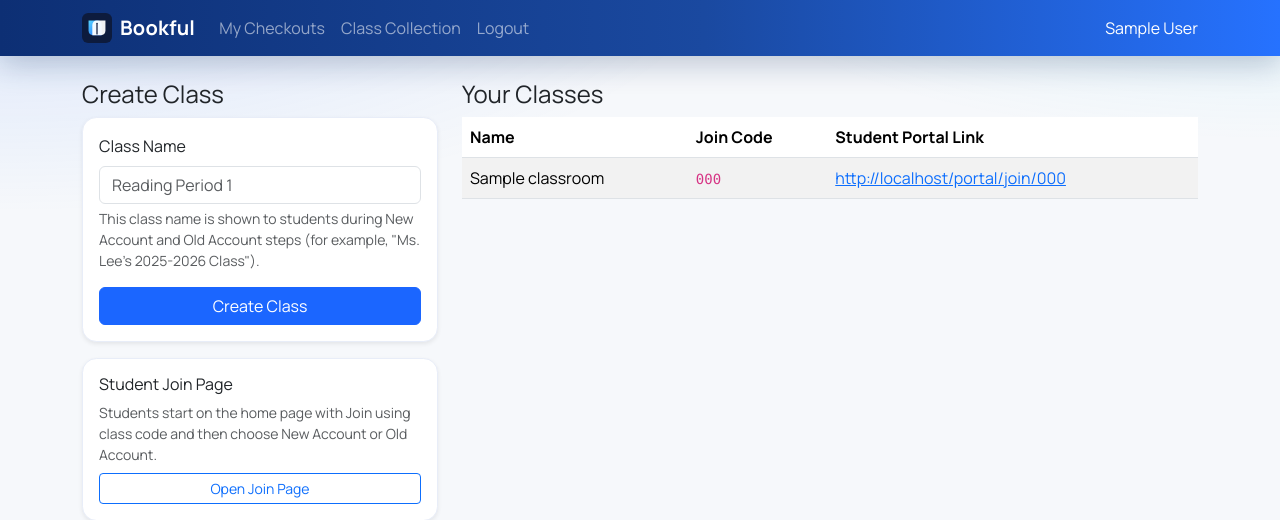
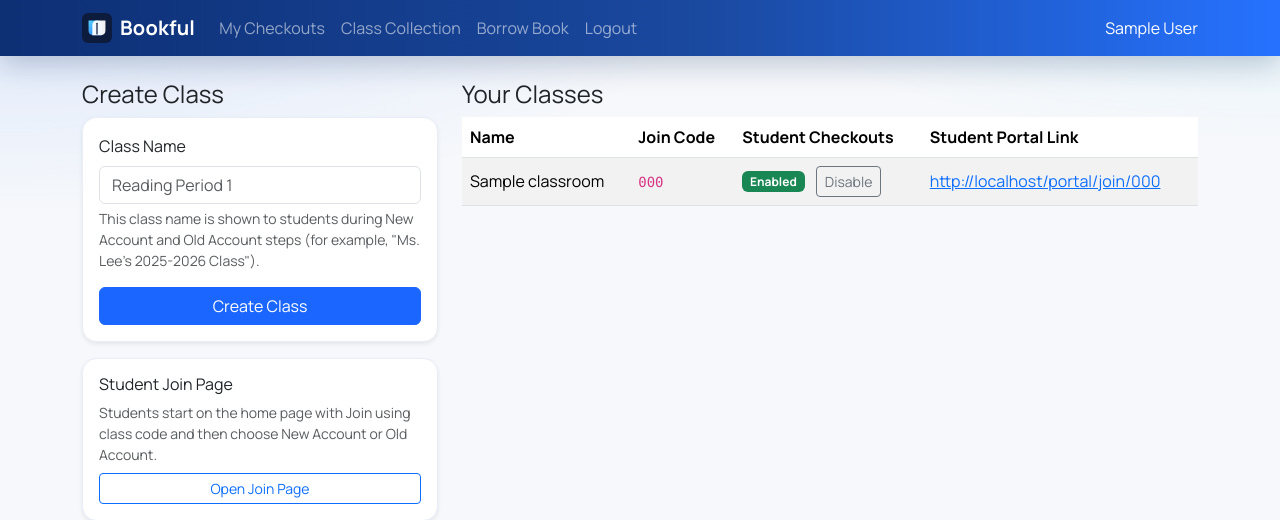
Before and after one commit to GGUI-Classroom/Bookful, a Flask app: page /classes/ in a window 1280 px wide. Shown: the top 520 px of the page. Run offline with Flask 3, Linux system fonts and the light colour scheme; a user stored in the database is signed in; tables that the repository leaves empty hold one stand-in row (values such as "Sample post").

Commit message:
Add student borrowing functionality with toggle for self-checkouts and new borrow form

```diff
--- a/app/classes/routes.py
+++ b/app/classes/routes.py
@@ -39,6 +39,18 @@ def index():
     return render_template("classes/index.html", form=form, classrooms=classrooms)
 
 
+@classes_bp.post("/<int:classroom_id>/toggle-student-checkouts")
+@login_required
+def toggle_student_checkouts(classroom_id: int):
+    classroom = Classroom.query.filter_by(id=classroom_id, teacher_id=current_user.id).first_or_404()
+    classroom.allow_student_checkouts = not classroom.allow_student_checkouts
+    db.session.commit()
+
+    state = "enabled" if classroom.allow_student_checkouts else "disabled"
+    flash(f"Student self-checkouts {state} for {classroom.name}.", "success")
+    return redirect(url_for("classes.index"))
+
+
 @classes_bp.get("/join/<string:join_code>")
 def join(join_code: str):
     return redirect(url_for("portal.choose_account", join_code=join_code))
--- a/app/forms.py
+++ b/app/forms.py
@@ -75,6 +75,11 @@
     submit = SubmitField("Sign In")
 
 
+class StudentBorrowForm(FlaskForm):
+    book_id = SelectField("Book", coerce=int, default=0)
+    submit = SubmitField("Borrow Book")
+
+
 class RecordImportForm(FlaskForm):
     classroom_id = SelectField("Classroom", coerce=int, default=0)
     records_file = FileField("CSV File", validators=[DataRequired()])
--- a/app/models.py
+++ b/app/models.py
@@ -41,6 +41,7 @@ class Classroom(db.Model):
     teacher_id = db.Column(db.Integer, db.ForeignKey("teacher.id"), nullable=False, index=True)
     name = db.Column(db.String(120), nullable=False)
     join_code = db.Column(db.String(32), unique=True, nullable=False, index=True)
+    allow_student_checkouts = db.Column(db.Boolean, nullable=False, default=False, index=True)
     created_at = db.Column(db.DateTime, default=datetime.utcnow, nullable=False)
 
     students = db.relationship("Student", backref="classroom", lazy="dynamic")
--- a/app/portal/routes.py
+++ b/app/portal/routes.py
@@ -1,11 +1,11 @@
-from datetime import date, datetime
+from datetime import date, datetime, timedelta
 from functools import wraps
 
 from flask import flash, redirect, render_template, request, session, url_for
 from sqlalchemy.orm import joinedload
 
 from app.extensions import db
-from app.forms import PortalCodeForm, PortalNewAccountForm, PortalOldAccountForm
+from app.forms import PortalCodeForm, PortalNewAccountForm, PortalOldAccountForm, StudentBorrowForm
 from app.models import Book, CheckoutRecord, Classroom, Student, StudentAccount
 from app.portal import portal_bp
 from app.utils.matching import find_best_name_match
@@ -21,9 +21,12 @@ def _current_student_account() -> StudentAccount | None:
 @portal_bp.app_context_processor
 def inject_student_portal_context():
     account = _current_student_account()
+    classroom = account.student.classroom if account else None
     return {
         "student_portal_account": account,
         "student_portal_student": account.student if account else None,
+        "student_portal_classroom": classroom,
+        "student_portal_can_self_checkout": bool(classroom and classroom.allow_student_checkouts),
         "student_portal_active": account is not None,
     }
 
@@ -156,6 +159,7 @@ def old_account(join_code: str):
 def dashboard():
     account = _current_student_account()
     student = account.student
+    classroom = student.classroom
 
     active_checkouts = (
         CheckoutRecord.query.options(joinedload(CheckoutRecord.book))
@@ -184,14 +188,18 @@ def dashboard():
         .all()
     )
 
+    borrow_form = StudentBorrowForm()
+    borrow_form.book_id.choices = _available_book_choices(student.teacher_id)
+
     return render_template(
         "portal/dashboard.html",
         student=student,
         account=account,
-        classroom=student.classroom,
+        classroom=classroom,
         active_checkouts=active_checkouts,
         previous_checkouts=previous_checkouts,
         books=books,
+        borrow_form=borrow_form,
     )
 
 
@@ -219,6 +227,74 @@ def collection():
     )
 
 
+def _available_book_choices(teacher_id: int):
+    books = (
+        Book.query.filter_by(teacher_id=teacher_id, is_archived=False)
+        .order_by(Book.title.asc())
+        .all()
+    )
+    return [(0, "-- Select a book --")] + [(book.id, f"{book.title} by {book.author}") for book in books]
+
+
+@portal_bp.route("/borrow", methods=["GET", "POST"])
+@student_portal_required
+def borrow():
+    account = _current_student_account()
+    student = account.student
+    classroom = student.classroom
+
+    if classroom is None or not classroom.allow_student_checkouts:
+        flash("Student self-checkouts are not enabled for your class.", "warning")
+        return redirect(url_for("portal.dashboard"))
+
+    form = StudentBorrowForm()
+    form.book_id.choices = _available_book_choices(student.teacher_id)
+
+    if form.validate_on_submit():
+        book = Book.query.filter_by(
+            id=form.book_id.data,
+            teacher_id=student.teacher_id,
+            is_archived=False,
+        ).first()
+        if book is None:
+            flash("Choose a valid book from the class collection.", "danger")
+            return render_template("portal/borrow.html", form=form, classroom=classroom, student=student)
+
+        active_record = CheckoutRecord.query.filter_by(
+            teacher_id=student.teacher_id,
+            student_id=student.id,
+            book_id=book.id,
+            status="checked_out",
+        ).first()
+        if active_record is not None:
+            flash("You already have that book checked out.", "warning")
+            return render_template("portal/borrow.html", form=form, classroom=classroom, student=student)
+
+        book_checked_out = CheckoutRecord.query.filter_by(
+            teacher_id=student.teacher_id,
+            book_id=book.id,
+            status="checked_out",
+        ).first()
+        if book_checked_out is not None:
+            flash("That book is currently checked out.", "warning")
+            return render_template("portal/borrow.html", form=form, classroom=classroom, student=student)
+
+        record = CheckoutRecord(
+            teacher_id=student.teacher_id,
+            student_id=student.id,
+            book_id=book.id,
+            checkout_date=date.today(),
+            due_date=date.today() + timedelta(days=14),
+            status="checked_out",
+        )
+        db.session.add(record)
+        db.session.commit()
+        flash("Book checked out.", "success")
+        return redirect(url_for("portal.dashboard"))
+
+    return render_template("portal/borrow.html", form=form, classroom=classroom, student=student)
+
+
 @portal_bp.get("/logout")
 def logout():
     session.pop("student_portal_account_id", None)
--- a/app/templates/base.html
+++ b/app/templates/base.html
@@ -26,6 +26,9 @@
           <ul class="navbar-nav me-auto mb-2 mb-lg-0">
             <li class="nav-item"><a class="nav-link" href="{{ url_for('portal.dashboard') }}">My Checkouts</a></li>
             <li class="nav-item"><a class="nav-link" href="{{ url_for('portal.collection') }}">Class Collection</a></li>
+            {% if student_portal_can_self_checkout %}
+              <li class="nav-item"><a class="nav-link" href="{{ url_for('portal.borrow') }}">Borrow Book</a></li>
+            {% endif %}
             <li class="nav-item"><a class="nav-link" href="{{ url_for('portal.logout') }}">Logout</a></li>
           </ul>
           <div class="d-flex gap-3 align-items-center ms-auto">
--- a/app/templates/classes/index.html
+++ b/app/templates/classes/index.html
@@ -38,6 +38,7 @@
           <tr>
             <th>Name</th>
             <th>Join Code</th>
+            <th>Student Checkouts</th>
             <th>Student Portal Link</th>
           </tr>
         </thead>
@@ -47,13 +48,25 @@
               <td>{{ classroom.name }}</td>
               <td><code>{{ classroom.join_code }}</code></td>
               <td>
+                <form method="post" action="{{ url_for('classes.toggle_student_checkouts', classroom_id=classroom.id) }}" class="d-inline">
+                  <input type="hidden" name="csrf_token" value="{{ csrf_token() }}">
+                  {% if classroom.allow_student_checkouts %}
+                    <span class="badge text-bg-success me-2">Enabled</span>
+                    <button class="btn btn-sm btn-outline-secondary" type="submit">Disable</button>
+                  {% else %}
+                    <span class="badge text-bg-secondary me-2">Teacher only</span>
+                    <button class="btn btn-sm btn-outline-primary" type="submit">Enable</button>
+                  {% endif %}
+                </form>
+              </td>
+              <td>
                 <a href="{{ url_for('portal.choose_account', join_code=classroom.join_code) }}" target="_blank" rel="noreferrer">
                   {{ url_for('portal.choose_account', join_code=classroom.join_code, _external=True) }}
                 </a>
               </td>
             </tr>
           {% else %}
-            <tr><td colspan="3" class="text-center text-muted">No classes yet.</td></tr>
+            <tr><td colspan="4" class="text-center text-muted">No classes yet.</td></tr>
           {% endfor %}
         </tbody>
       </table>
```
Also changed, not shown: app/__init__.py (+7 -0 lines), app/templates/portal/borrow.html (added, +33 -0 lines), app/templates/portal/dashboard.html (+15 -0 lines).
